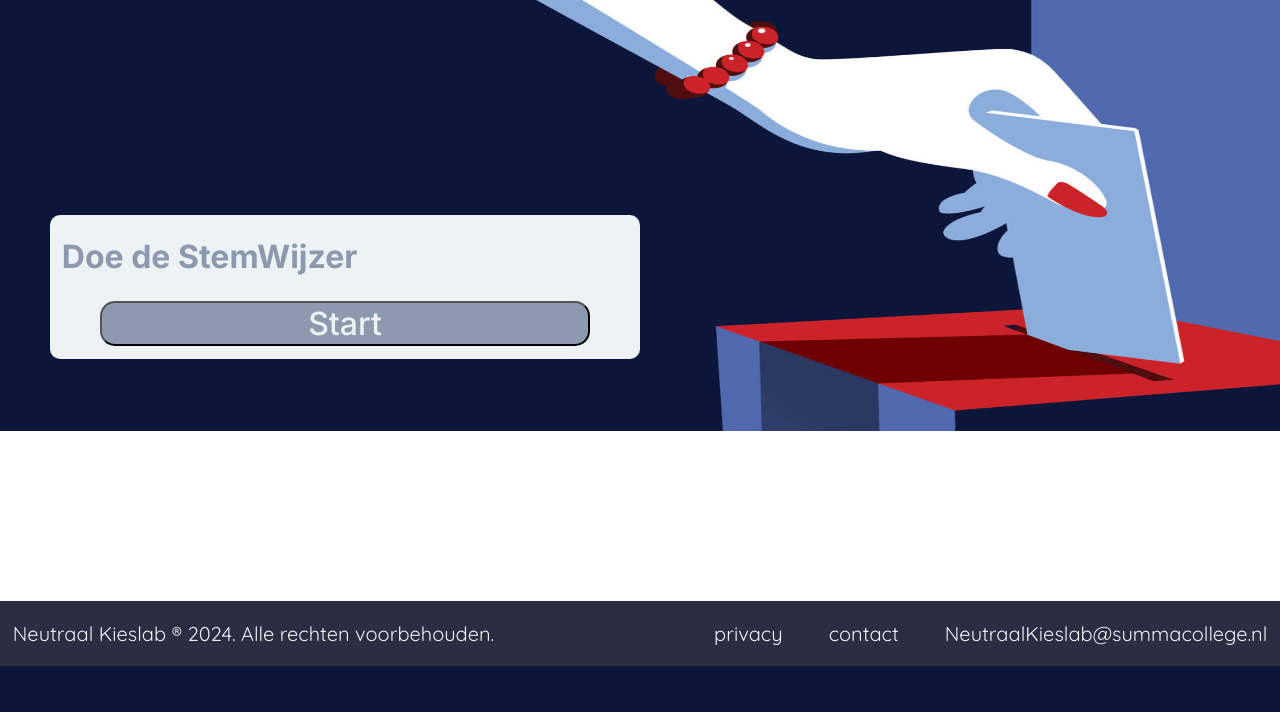
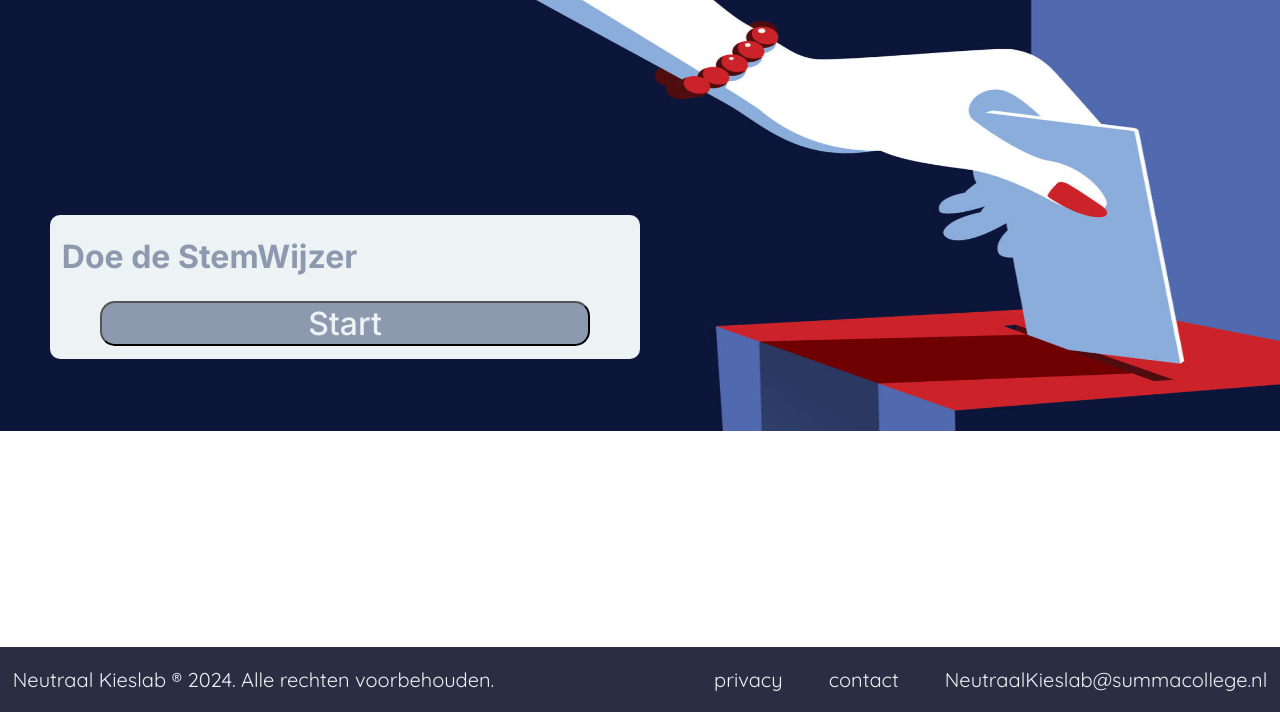
Before and after one commit to NUTgublin/project-2, a PHP site: page /file/index.php in a window 1280 px wide. Shown: the part 134-846 px from the top of the page. Before the commit the page ends 800 px from the top, so only its background shows below. Run offline with PHP 8.4, Linux system fonts and the light colour scheme.

Commit message:
footer gefixt

```diff
--- a/project 2/css/footer.css
+++ b/project 2/css/footer.css
@@ -6,7 +6,6 @@
 footer {
     display: flex;
     justify-content: space-between;
-    position: absolute;
     align-items: center;
     left: 0;
     bottom: 0;
```
